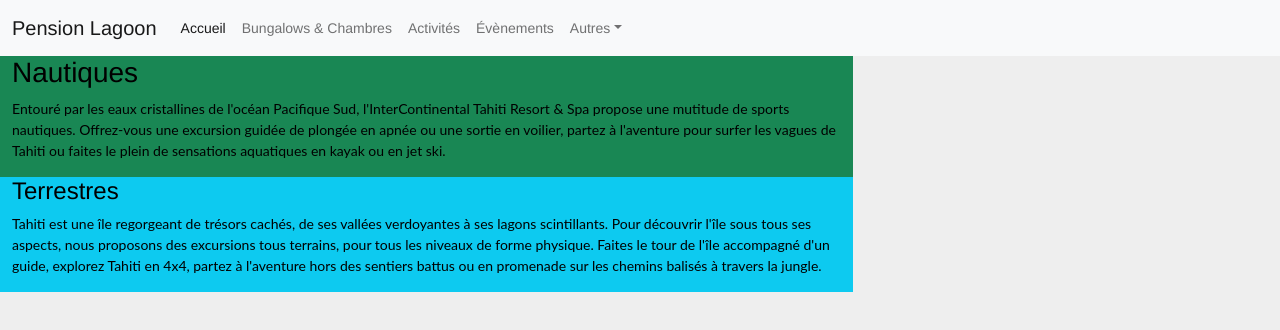
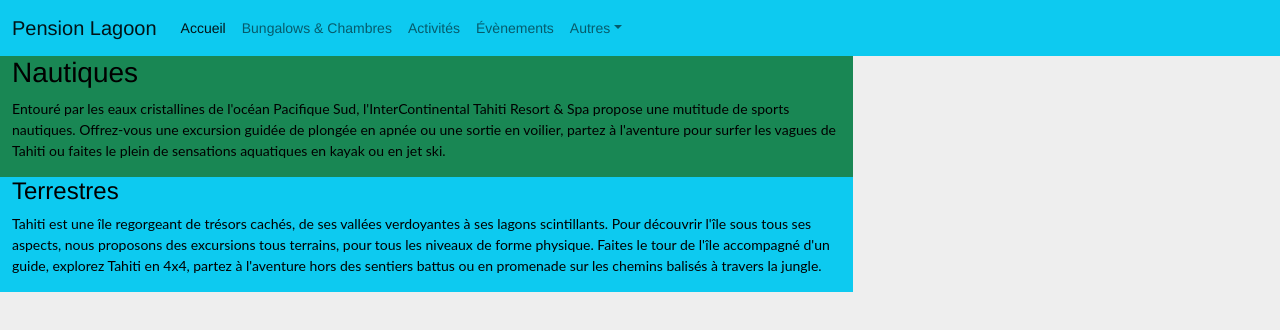
Before and after one commit to LEX-ONE7/Pension-Lagoon-2, a React (Create React App) app: page /activites in a window 1280 px wide. Shown: the top 330 px of the page. Built offline with nearby package versions, Linux system fonts and the light colour scheme.

Commit message:
2 files modified

```diff
--- a/components/Footer.tsx
+++ b/components/Footer.tsx
@@ -38,9 +38,9 @@ const Footer = () => {
         className="text-center p-3"
         style={{ backgroundColor: 'rgba(0, 0, 0, 0.2)' }}
       >
-        © 2020 Copyright:
-        <a className="text-white" href="https://mdbootstrap.com/">
-          MDBootstrap.com
+        © 2023 Copyright:
+        <a className="text-white" href="/">
+          PensionLagoon.com
         </a>
       </div>
     </div>
--- a/components/Navbar.tsx
+++ b/components/Navbar.tsx
@@ -1,6 +1,6 @@
 import * as React from 'react';
 const Navbar = () => (
-  <nav className="navbar navbar-expand-lg navbar-light bg-light">
+  <nav className="navbar navbar-expand-lg navbar-light bg-info">
     <div className="container-fluid">
       <a className="navbar-brand" href="#">
         Pension Lagoon
```
